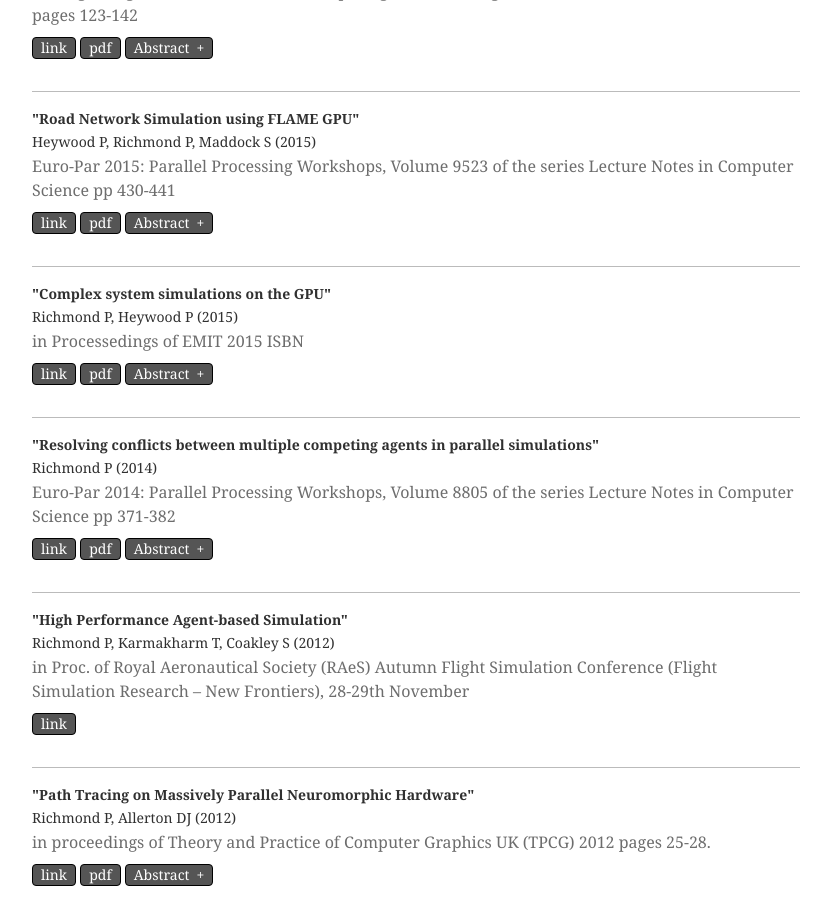
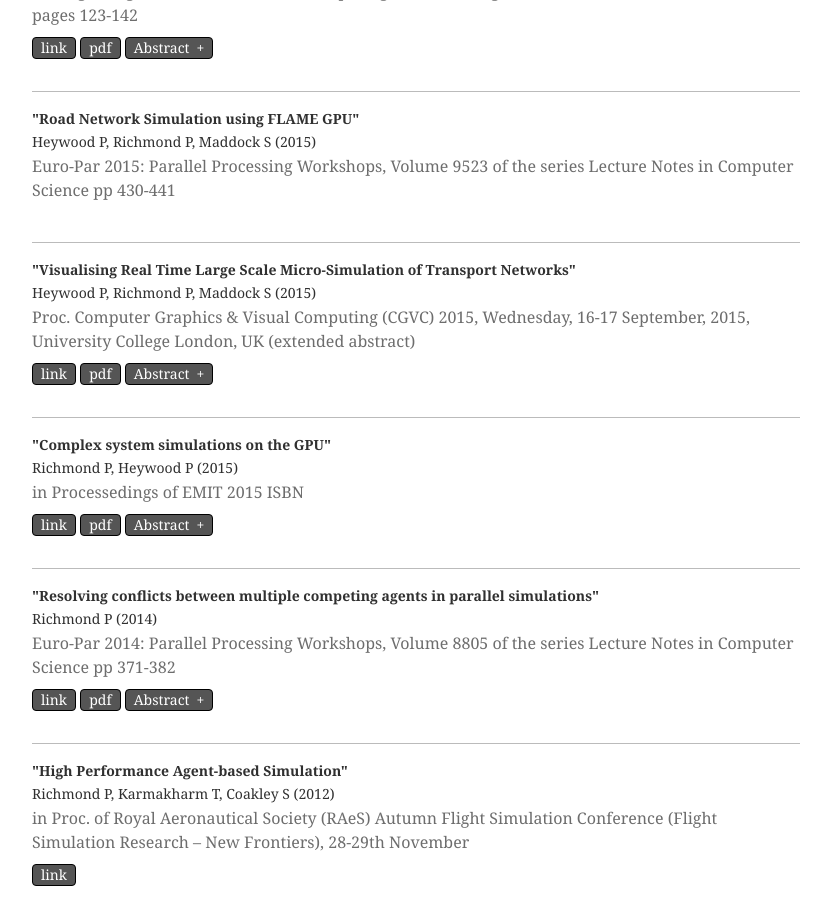
Before and after one commit to mondus/mondus.github.io, a Jekyll site: the page built from cv/publications/index.md, in a window 1280 px wide and 900 px high, scrolled down 1103 px. Shown: the whole window, without its empty margins (224-1055 px from the left). Built offline with Jekyll 4.4.1, drawn with Linux system fonts in a browser that asks for light colours; nearby versions of some CDN libraries; some web fonts are replaced.

Commit message:
Update conference.yml

```diff
--- a/_data/conference.yml
+++ b/_data/conference.yml
@@ -10,6 +10,11 @@
   author-list: "Heywood P, Richmond P, Maddock S"
   year: "2015"
   publication: "Euro-Par 2015: Parallel Processing Workshops, Volume 9523 of the series Lecture Notes in Computer Science pp 430-441"
+
+- title: "Visualising Real Time Large Scale Micro-Simulation of Transport Networks"
+  author-list: "Heywood P, Richmond P, Maddock S"
+  year: "2015"
+  publication: "Proc. Computer Graphics & Visual Computing (CGVC) 2015, Wednesday, 16-17 September, 2015, University College London, UK (extended abstract)"
   abstract: "Demand for high performance road network simulation is increasing due to the need for improved traffic management to cope with the globally increasing number of road vehicles and the poor capacity utilisation of existing infrastructure. This paper demonstrates FLAME GPU as a suitable Agent Based Simulation environment for road network simulations, capable of coping with the increasing demands on road network simulation. Gipps’ car following model is implemented and used to demonstrate the performance of simulation as the problem size is scaled. The performance of message communication techniques has been evaluated to give insight into the impact of runtime generated data structures to improve agent communication performance. A custom visualisation is demonstrated for FLAME GPU simulations and the techniques used are described."
   url: "http://www.springer.com/us/book/9783319273075"
   pdf: "http://ptheywood.uk/publications-and-talks/papers/road-network-simulation-using-flame-gpu.pdf"
```
